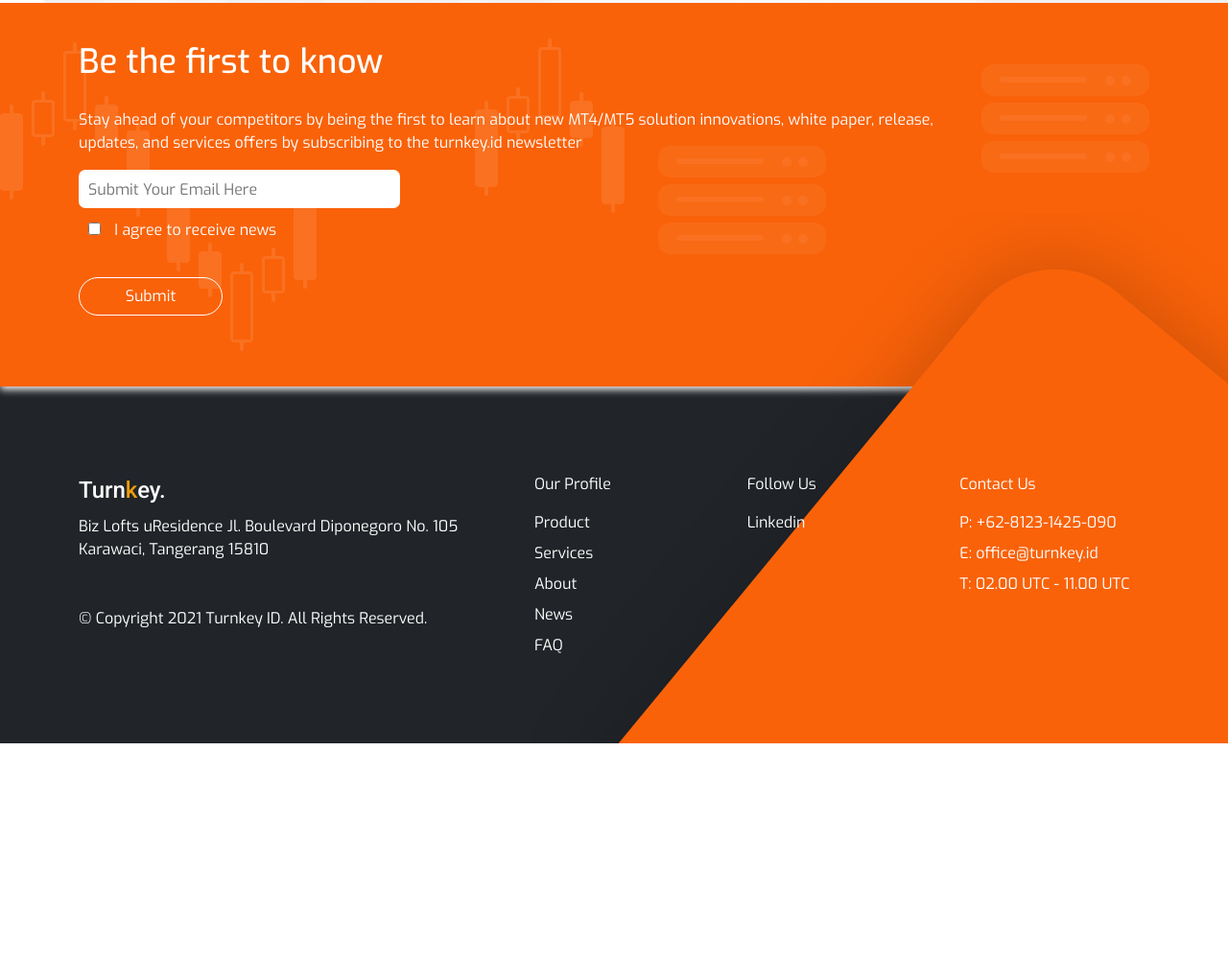
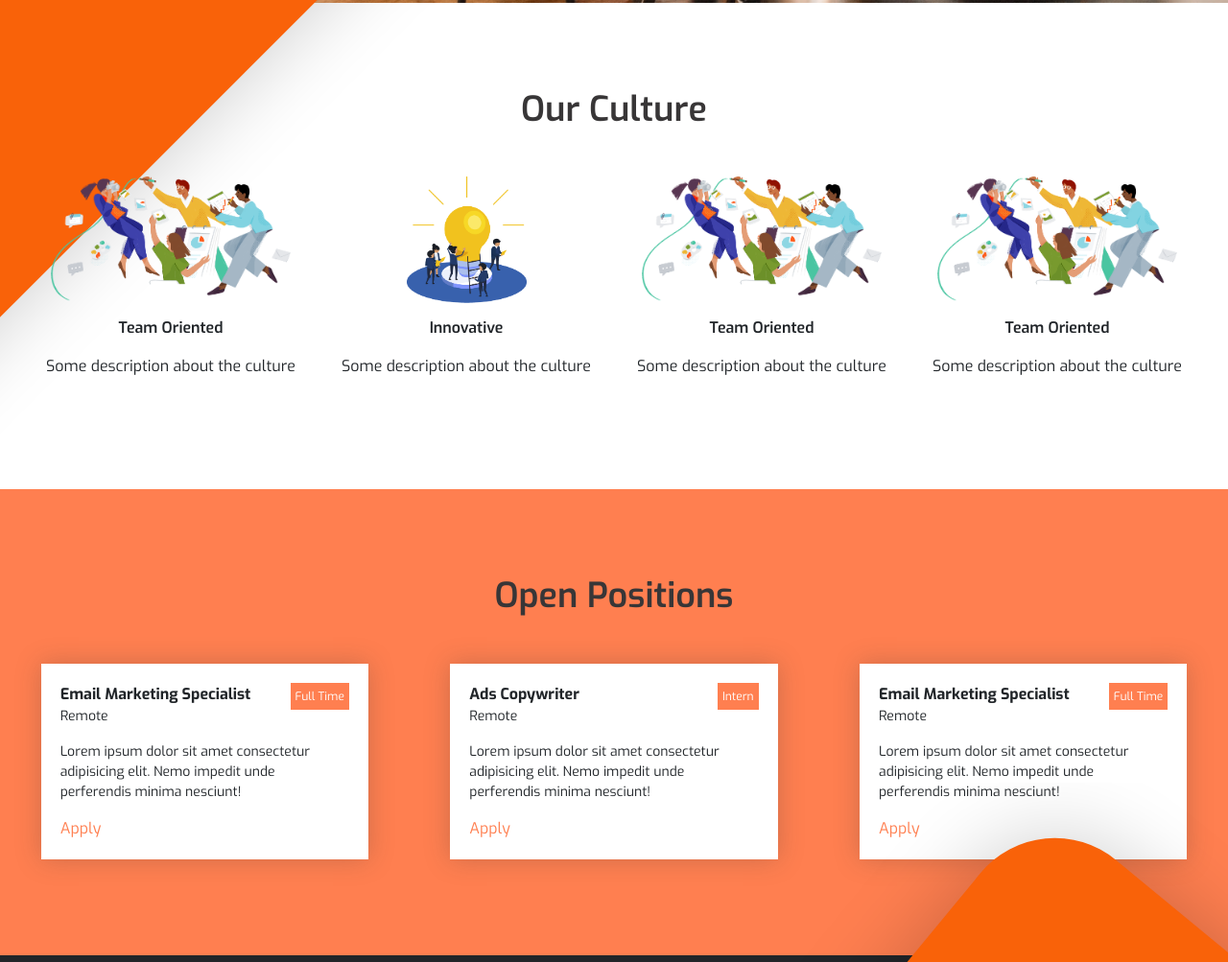
Before and after one commit to KennethChang1/turnkey-website, a website: page docs/news.html in a window 1280 px wide. Shown: the part 797-1800 px from the top of the page at 96% size. Before the commit the page ends 1572 px from the top, so only its background shows below. Drawn offline with nearby package versions, Linux system fonts and the light colour scheme; no server answers.

Commit message:
add career page

```diff
--- a/docs/news.html
+++ b/docs/news.html
@@ -8,9 +8,12 @@
   <link rel="icon" href="./assets/images/logo.png" type="image/gif" sizes="89x89">
 
   <!-- Bootstrap CSS -->
-  <link href="https://cdn.jsdelivr.net/npm/bootstrap@5.0.1/dist/css/bootstrap.min.css" rel="stylesheet" integrity="sha384-+0n0xVW2eSR5OomGNYDnhzAbDsOXxcvSN1TPprVMTNDbiYZCxYbOOl7+AMvyTG2x" crossorigin="anonymous" />
+  <link href="https://cdn.jsdelivr.net/npm/bootstrap@5.0.1/dist/css/bootstrap.min.css" rel="stylesheet"
+    integrity="sha384-+0n0xVW2eSR5OomGNYDnhzAbDsOXxcvSN1TPprVMTNDbiYZCxYbOOl7+AMvyTG2x" crossorigin="anonymous" />
   <!-- FONT AWESOME -->
-  <link rel="stylesheet" href="https://cdnjs.cloudflare.com/ajax/libs/font-awesome/5.15.3/css/all.min.css" integrity="sha512-iBBXm8fW90+nuLcSKlbmrPcLa0OT92xO1BIsZ+ywDWZCvqsWgccV3gFoRBv0z+8dLJgyAHIhR35VZc2oM/gI1w==" crossorigin="anonymous" referrerpolicy="no-referrer" />
+  <link rel="stylesheet" href="https://cdnjs.cloudflare.com/ajax/libs/font-awesome/5.15.3/css/all.min.css"
+    integrity="sha512-iBBXm8fW90+nuLcSKlbmrPcLa0OT92xO1BIsZ+ywDWZCvqsWgccV3gFoRBv0z+8dLJgyAHIhR35VZc2oM/gI1w=="
+    crossorigin="anonymous" referrerpolicy="no-referrer" />
   <!-- SWIPER -->
   <link rel="stylesheet" href="https://unpkg.com/swiper/swiper-bundle.min.css" />
   <!-- NOTIFLIX -->
@@ -19,23 +22,36 @@
   <!-- CUSTOM CSS -->
   <link rel="stylesheet" href="./styles/global.css" />
   <link rel="stylesheet" href="./styles/home2.css" />
+  <link rel="stylesheet" href="./styles/career.css" />
 
-  <link rel="stylesheet" href="./styles/news.css" />
-  <title>Turnkey - News</title>
+  <!-- <link rel="stylesheet" href="./styles/news.css" /> -->
+  <title>Turnkey - Career</title>
 
   <!-- Google Tag Manager -->
-  <script>(function(w,d,s,l,i){w[l]=w[l]||[];w[l].push({'gtm.start':
-  new Date().getTime(),event:'gtm.js'});var f=d.getElementsByTagName(s)[0],
-  j=d.createElement(s),dl=l!='dataLayer'?'&l='+l:'';j.async=true;j.src=
-  'https://www.googletagmanager.com/gtm.js?id='+i+dl;f.parentNode.insertBefore(j,f);
-  })(window,document,'script','dataLayer','GTM-ML7P288');</script>
+  <script>
+    (function (w, d, s, l, i) {
+      w[l] = w[l] || [];
+      w[l].push({
+        'gtm.start': new Date().getTime(),
+        event: 'gtm.js'
+      });
+      var f = d.getElementsByTagName(s)[0],
+        j = d.createElement(s),
+        dl = l != 'dataLayer' ? '&l=' + l : '';
+      j.async = true;
+      j.src =
+        'https://www.googletagmanager.com/gtm.js?id=' + i + dl;
+      f.parentNode.insertBefore(j, f);
+    })(window, document, 'script', 'dataLayer', 'GTM-ML7P288');
+  </script>
   <!-- End Google Tag Manager -->
 </head>
 
 <body>
   <div class="main">
-    <div class="heroContainer">
-      <div class="overlay">
+    <div class="roundedSquare"></div>
+    <div class="careerContainer">
+      <div>
         <nav class="navbar navbar-expand-md navbar-dark bg-transparent">
           <div class="container">
             <a class="navbar-brand logo" href="index.html">
@@ -86,57 +102,105 @@
               <i class="fab fa-linkedin font-md-2"></i>
             </div>
           </div>
-          <div class="row flex-fill">
-            <div class="col-md-6 d-flex align-items-center mb-5 mb-md-0">
-              <div>
+          <div class="hero-container">
+            <div class="hero-content">
               <div class="heroText mb-5">
-                  <h1 class="font-xl font-semibold color-dark-200">WHAT'S NEW</h1>
-                  <p class="font-size-md color-dark-200">
-                    Forex brokers rely on our team of dedicated specialists to facilitate business growth through attentive platform servicing and user assistance.
-                  </p>
-                </div>
-              </div>
-            </div>
-            <div class="col-md-6 d-flex align-items-center">
-              <div class="heroImg">
-                <img src="./assets/images/mackbook.png" />
-              </div>
-            </div>
-          </div>
-          <div class="
-                socialsContainer
-                d-flex d-md-none
-                align-items-center
-                justify-content-center
-                color-black-200
-                mt-5
-              ">
-            <a href="https://www.linkedin.com/company/turnkeyid" target="_blank" class="
-                  socialText
-                  font-md-2 font-bold
-                  mb-0
-                  me-2
-                  color-dark-200
-                  text-decoration-none
-                ">Follow Us</a>
-            <i class="fab fa-linkedin font-md-2"></i>
+                <h1 class="font-xl">
+                  Join our team
+                </h1>
+                <p class="hero-copy">Lorem ipsum dolor sit amet consectetur, adipisicing elit. Numquam quibusdam esse
+                  ratione explicabo nostrum doloribus, repellat velit accusantium molestiae! A laboriosam libero beatae
+                  similique ex, tempora corrupti eos obcaecati labore.</p>
               </div>
             </div>
           </div>
         </div>
-    <div class="container my-5" id="container-news" style="display: none;background: #fffbef;">
-      <div class="row" id="body_of_news">
-
-        <!-- <div class="col-6 col-md-4 col-lg-3 mb-3" onclick="window.location.href = '/news-show.html'  "> <div class="card-berita"> <img src="/assets/images/hero.png" alt="" class="w-100"> <h1>Judul berita</h1> <p></p> </div> </div> -->
-
-      </div>
-      <div class="d-flex justify-content-center">
-        <button id="btnLoadText" class="btn" onclick="load_more();" style="display: none;border:1px solid #000;border-radius: 10px;">Load More</button>
       </div>
     </div>
   </div>
 
-  <div class="sectionWrapper" id="news">
+  <div class="career-content-wrapper">
+    <h3 class="font-lg font-semibolder mb-5 sectionHeader">
+      Our Culture
+    </h3>
+    <div class="career-card">
+      <div>
+        <img class="culture-icon" src="./assets/images/PngItem_1581750.png" alt="">
+        <p class="font-semibolder">Team Oriented</p>
+        <p>Some description about the culture</p>
+      </div>
+      <div>
+        <img class="culture-icon-innovative" src="./assets/images/innovative.png" alt="">
+        <p class="font-semibolder">Innovative</p>
+        <p>Some description about the culture</p>
+      </div>
+      <div>
+        <img class="culture-icon" src="./assets/images/PngItem_1581750.png" alt="">
+        <p class="font-semibolder">Team Oriented</p>
+        <p>Some description about the culture</p>
+      </div>
+      <div>
+        <img class="culture-icon" src="./assets/images/PngItem_1581750.png" alt="">
+        <p class="font-semibolder">Team Oriented</p>
+        <p>Some description about the culture</p>
+      </div>
+    </div>
+  </div>
+
+  <div class="career-content-wrapper bg-orange">
+    <h3 class="font-lg font-semibolder mb-5 sectionHeader">
+      Open Positions
+    </h3>
+    <div class="job-container">
+      <div class="job-card">
+        <div class="job-header">
+          <div>
+            <p class="job-title font-bold">Email Marketing Specialist</p>
+            <p class="job-copy">Remote</p>
+          </div>
+          <p class="job-info">Full Time</p>
+        </div>
+        <p class="job-copy">Lorem ipsum dolor sit amet consectetur adipisicing elit. Nemo impedit unde perferendis
+          minima nesciunt!</p>
+        <a class="job-btn" href="#">Apply</a>
+      </div>
+
+      <div class="job-card">
+        <div class="job-header">
+          <div>
+            <p class="job-title font-bold">Ads Copywriter</p>
+            <p class="job-copy">Remote</p>
+          </div>
+          <p class="job-info">Intern</p>
+        </div>
+        <p class="job-copy">Lorem ipsum dolor sit amet consectetur adipisicing elit. Nemo impedit unde perferendis
+          minima nesciunt!</p>
+        <a class="job-btn" href="#">Apply</a>
+      </div>
+
+      <div class="job-card">
+        <div class="job-header">
+          <div>
+            <p class="job-title font-bold">Email Marketing Specialist</p>
+            <p class="job-copy">Remote</p>
+          </div>
+          <p class="job-info">Full Time</p>
+        </div>
+        <p class="job-copy">Lorem ipsum dolor sit amet consectetur adipisicing elit. Nemo impedit unde perferendis
+          minima nesciunt!</p>
+        <a class="job-btn" href="#">Apply</a>
+      </div>
+    </div>
+
+  </div>
+
+  <!-- <div class="career-content-wrapper">
+    <h3 class="font-lg font-semibolder mb-5 sectionHeader">
+      Perks and Benefits
+    </h3>
+  </div> -->
+
+  <!-- <div class="sectionWrapper" id="news">
     <div class="subcribe bc1">
       <div class="container">
         <div class="bc2">
@@ -155,7 +219,7 @@
         </div>
       </div>
     </div>
-  </div>
+  </div> -->
 
 
   <div id="footer">
@@ -215,9 +279,12 @@
     </div>
   </div>
   <!-- JQUERY -->
-  <script src="https://code.jquery.com/jquery-3.6.0.min.js" integrity="sha256-/xUj+3OJU5yExlq6GSYGSHk7tPXikynS7ogEvDej/m4=" crossorigin="anonymous"></script>
+  <script src="https://code.jquery.com/jquery-3.6.0.min.js"
+    integrity="sha256-/xUj+3OJU5yExlq6GSYGSHk7tPXikynS7ogEvDej/m4=" crossorigin="anonymous"></script>
   <!-- BOOTSTRAP BUNDLE -->
-  <script src="https://cdn.jsdelivr.net/npm/bootstrap@5.0.1/dist/js/bootstrap.bundle.min.js" integrity="sha384-gtEjrD/SeCtmISkJkNUaaKMoLD0//ElJ19smozuHV6z3Iehds+3Ulb9Bn9Plx0x4" crossorigin="anonymous"></script>
+  <script src="https://cdn.jsdelivr.net/npm/bootstrap@5.0.1/dist/js/bootstrap.bundle.min.js"
+    integrity="sha384-gtEjrD/SeCtmISkJkNUaaKMoLD0//ElJ19smozuHV6z3Iehds+3Ulb9Bn9Plx0x4" crossorigin="anonymous">
+  </script>
   <!-- SWIPER -->
   <script src="https://unpkg.com/swiper/swiper-bundle.js"></script>
   <script src="https://unpkg.com/swiper/swiper-bundle.min.js"></script>
@@ -237,41 +304,39 @@
     var btnLoadText = "Load More"
     // get blog
     axios.get('https://blog.turnkey.id/wp-json/wp/v2/posts?per_page=4&offset=0')
-        .then(function(response){
-            if(response.data.length != 0)
-            {
+      .then(function (response) {
+        if (response.data.length != 0) {
           // handle success
           console.log(response);
           dataBlog = response.data;
           load_remaining = parseInt(response.headers['x-wp-total']) - 4;
           console.log(load_remaining);
-              if(load_remaining < 1)
-              {
+          if (load_remaining < 1) {
             $("#btnLoadText").hide();
-              }else{
+          } else {
             $("#btnLoadText").show();
           }
           // update_news();
           // $("#container-news").show();
-            }else{
+        } else {
           $("#container-news").hide();
         }
-          }).catch(function(error){
+      }).catch(function (error) {
         // handle error
         console.log(error);
       })
-    function load_more()
-    {
+
+    function load_more() {
       $("#btnLoadText").show();
       btnLoadText = "Loading..."
       $("#btnLoadText").html(btnLoadText);
-      axios.get('https://blog.turnkey.id/wp-json/wp/v2/posts?per_page=4&offset='+(current_load * 4))
-        .then(function(response){
+      axios.get('https://blog.turnkey.id/wp-json/wp/v2/posts?per_page=4&offset=' + (current_load * 4))
+        .then(function (response) {
           // handle success
           console.log(response.data);
           console.log(dataBlog);
           // append data
-            response.data.forEach(function(item){
+          response.data.forEach(function (item) {
             dataBlog.push(item);
             // console.log(item);
             // update_news();
@@ -279,39 +344,40 @@
           current_load++
           load_remaining--;
           console.log(load_remaining)
-            if(load_remaining < 1)
-            {
+          if (load_remaining < 1) {
             $("#btnLoadText").hide();
           }
 
           btnLoadText = "Load More"
           $("#btnLoadText").html(btnLoadText);
-        }).catch(function(error){
+        }).catch(function (error) {
           // handle error
           console.log(error);
         })
     }
     // generate html news
-    function update_news()
-    {
+    function update_news() {
       console.log("News updated");
       console.log(dataBlog);
       $("#body_of_news").html("");
-      dataBlog.forEach((item,index)=>{
-        if(item.jetpack_featured_media_url)
-        {
-        $("#body_of_news").append("<div class='col-6 col-md-4 col-lg-3 mb-3' onclick="+'"'+"window.location.href = '/news-show.html?q="+item.slug+"'  "+'"'+"> <div class='card-berita'> <img src='"+item.jetpack_featured_media_url+"' alt='' class='w-100'> <h1>"+item.title.rendered+"</h1> <p></p> </div> </div>");
-        }else{
-        $("#body_of_news").append("<div class='col-6 col-md-4 col-lg-3 mb-3' onclick="+'"'+"window.location.href = '/news-show.html?q="+item.slug+"'  "+'"'+"> <div class='card-berita'> <h1>"+item.title.rendered+"</h1> <p></p> </div> </div>");
+      dataBlog.forEach((item, index) => {
+        if (item.jetpack_featured_media_url) {
+          $("#body_of_news").append("<div class='col-6 col-md-4 col-lg-3 mb-3' onclick=" + '"' +
+            "window.location.href = '/news-show.html?q=" + item.slug + "'  " + '"' +
+            "> <div class='card-berita'> <img src='" + item.jetpack_featured_media_url +
+            "' alt='' class='w-100'> <h1>" + item.title.rendered + "</h1> <p></p> </div> </div>");
+        } else {
+          $("#body_of_news").append("<div class='col-6 col-md-4 col-lg-3 mb-3' onclick=" + '"' +
+            "window.location.href = '/news-show.html?q=" + item.slug + "'  " + '"' +
+            "> <div class='card-berita'> <h1>" + item.title.rendered + "</h1> <p></p> </div> </div>");
         }
       })
     }
-
   </script>
 
   <!-- Google Tag Manager (noscript) -->
-  <noscript><iframe src="https://www.googletagmanager.com/ns.html?id=GTM-ML7P288"
-  height="0" width="0" style="display:none;visibility:hidden"></iframe></noscript>
+  <noscript><iframe src="https://www.googletagmanager.com/ns.html?id=GTM-ML7P288" height="0" width="0"
+      style="display:none;visibility:hidden"></iframe></noscript>
   <!-- End Google Tag Manager (noscript) -->
 </body>
 
--- /dev/null
+++ b/docs/styles/career.css
@@ -0,0 +1,82 @@
+.careerContainer {
+    min-height: 100vh;
+    background-image: url(../assets/images/redd-PTRzqc_h1r4-unsplash.jpg);
+    background-size: cover;
+    background-position: center;
+    position: relative;
+    background-repeat: no-repeat;
+}
+
+.career-content-wrapper{
+    text-align: center;
+    padding-top: 5.625rem;
+}
+
+.bg-orange{
+    background-color: coral;
+    padding-bottom: 100px;
+}
+
+.hero-copy{
+    width: 80%;
+}
+
+.culture-icon{
+    width: 250px;
+    margin-bottom: 1rem;
+}
+
+.culture-icon-innovative{
+    width: 125px;
+}
+
+.career-card{
+    position: relative;
+    display: flex;
+    justify-content: space-evenly;
+    z-index: 10;
+    margin-bottom: 100px;
+}
+
+.job-container{
+    display: grid;
+    grid-template-columns: repeat(3, 1fr);
+}
+
+.job-card{
+    position: relative;
+    box-shadow: 0px 0px 25px rgb(56 54 55 / 25%);
+    text-align: left;
+    width: 80%;
+    height: 100%;
+    max-width: 384px;
+    padding: 20px;
+    margin: auto;
+    background-color: white;
+}
+
+.job-info{
+    font-size: 12px;
+    background-color: coral;
+    color: white;
+    padding: 5px;
+}
+
+.job-header{
+    display: flex;
+    align-items: flex-start;
+    justify-content: space-between;
+}
+
+.job-copy{
+    font-size: 14px;
+}
+
+.job-title{
+    margin-bottom: 0;
+}
+
+.job-btn{
+    text-decoration: none;
+    color: coral;
+}
--- a/docs/styles/home2.css
+++ b/docs/styles/home2.css
@@ -14,6 +14,8 @@
   position: relative;
   background-repeat: no-repeat;
 }
+
+
 
 .sectionHeader {
   color: var(--color-lighter-black);
--- /dev/null
+++ b/public/styles/career.css
@@ -0,0 +1,82 @@
+.careerContainer {
+    min-height: 100vh;
+    background-image: url(../assets/images/redd-PTRzqc_h1r4-unsplash.jpg);
+    background-size: cover;
+    background-position: center;
+    position: relative;
+    background-repeat: no-repeat;
+}
+
+.career-content-wrapper{
+    text-align: center;
+    padding-top: 5.625rem;
+}
+
+.bg-orange{
+    background-color: coral;
+    padding-bottom: 100px;
+}
+
+.hero-copy{
+    width: 80%;
+}
+
+.culture-icon{
+    width: 250px;
+    margin-bottom: 1rem;
+}
+
+.culture-icon-innovative{
+    width: 125px;
+}
+
+.career-card{
+    position: relative;
+    display: flex;
+    justify-content: space-evenly;
+    z-index: 10;
+    margin-bottom: 100px;
+}
+
+.job-container{
+    display: grid;
+    grid-template-columns: repeat(3, 1fr);
+}
+
+.job-card{
+    position: relative;
+    box-shadow: 0px 0px 25px rgb(56 54 55 / 25%);
+    text-align: left;
+    width: 80%;
+    height: 100%;
+    max-width: 384px;
+    padding: 20px;
+    margin: auto;
+    background-color: white;
+}
+
+.job-info{
+    font-size: 12px;
+    background-color: coral;
+    color: white;
+    padding: 5px;
+}
+
+.job-header{
+    display: flex;
+    align-items: flex-start;
+    justify-content: space-between;
+}
+
+.job-copy{
+    font-size: 14px;
+}
+
+.job-title{
+    margin-bottom: 0;
+}
+
+.job-btn{
+    text-decoration: none;
+    color: coral;
+}
--- a/public/styles/home2.css
+++ b/public/styles/home2.css
@@ -14,6 +14,8 @@
   position: relative;
   background-repeat: no-repeat;
 }
+
+
 
 .sectionHeader {
   color: var(--color-lighter-black);
```
Also changed, not shown: docs/index.html (+1 -1 lines), public/index.html (+1 -1 lines), public/news.html (+149 -83 lines), docs/assets/images/PngItem_1581750.png (added), docs/assets/images/innovative.png (added), docs/assets/images/redd-PTRzqc_h1r4-unsplash.jpg (added), docs/assets/images/teamwork-icon.png (added), public/assets/images/PngItem_1581750.png (added), public/assets/images/innovative.png (added), public/assets/images/redd-PTRzqc_h1r4-unsplash.jpg (added), public/assets/images/teamwork-icon.png (added), 2 other files. Lines whose indentation alone changed are shown as unchanged.
